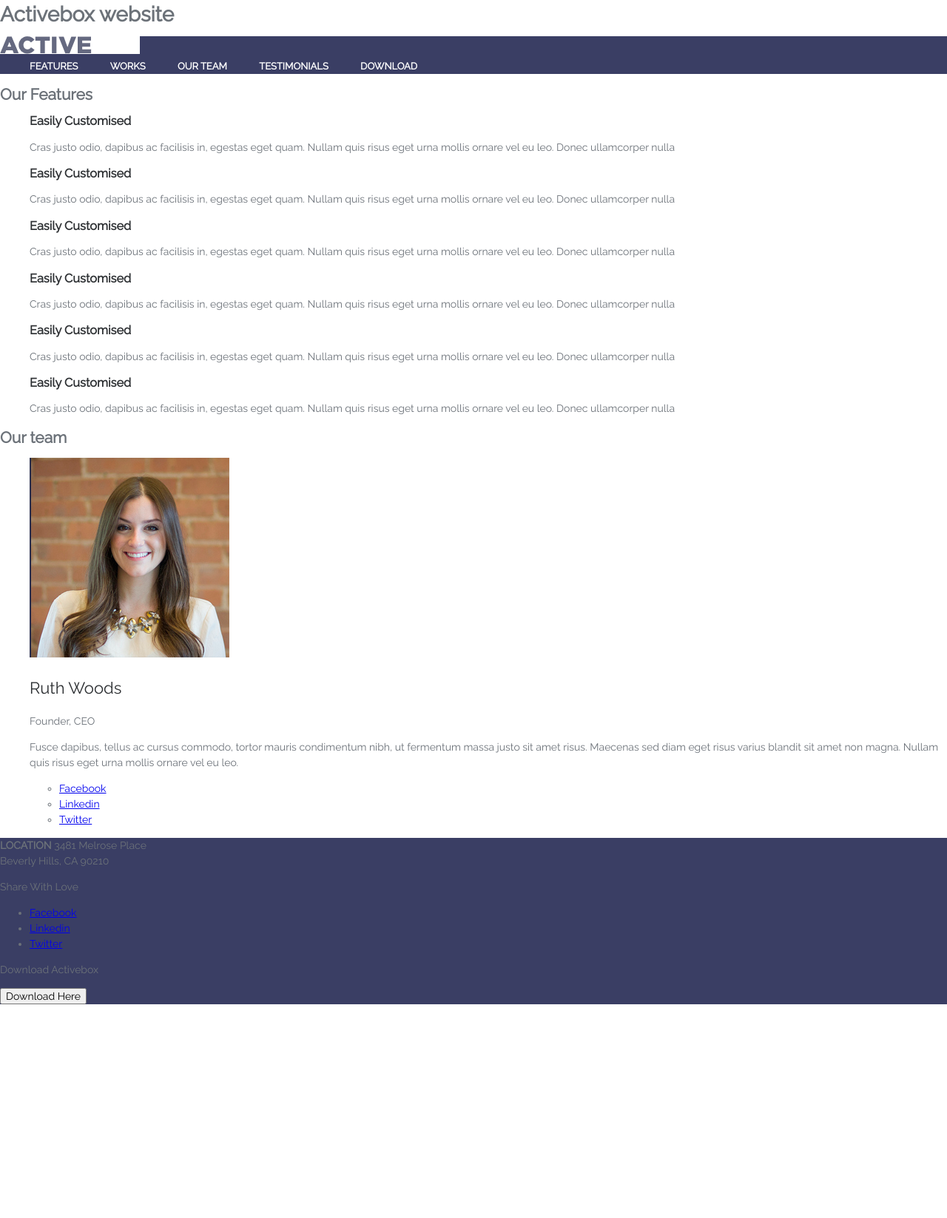
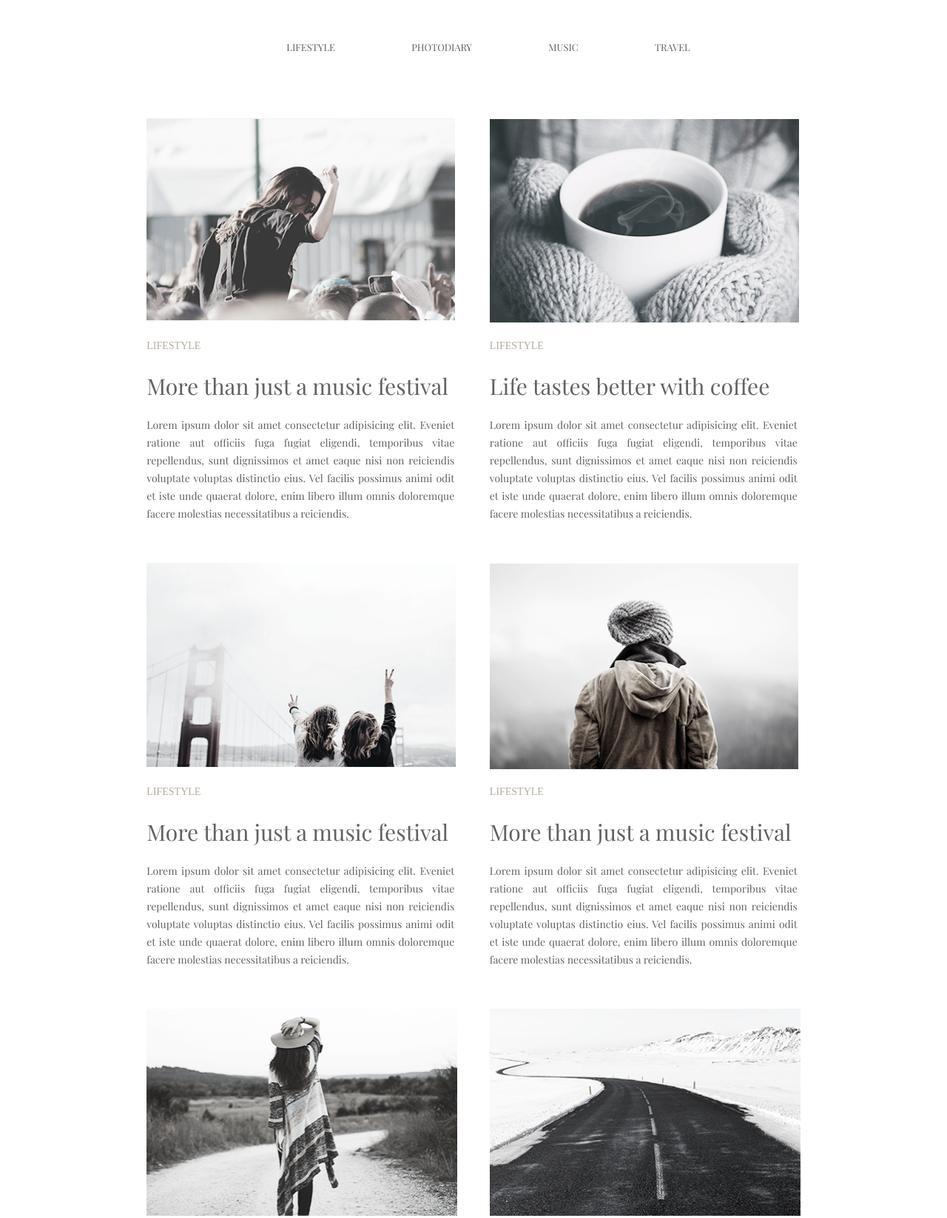
Before and after one commit to ValeriiKovalenko/goit-fe-course, a plain HTML site: page HTML:CSS/Module-02/index.html in a window 1280 px wide. Shown: the part 10-1657 px from the top of the page at 74% size. Before the commit the page ends 1368 px from the top, so only its background shows below. Drawn offline with nearby package versions, Linux system fonts and the light colour scheme.

Commit message:
module2hw

```diff
--- a/HTML:CSS/Module-02/CSS/styles.css
+++ /dev/null
@@ -1,59 +0,0 @@
-
-body {
-    font-family: 'Raleway', sans-serif;
-    color: #6c7279;
-font-size: 14px;
-line-height: 21px;
-}
-.page-header {
-    background-color: #3a3e64;
-
-}
-.site-navigation {
-    font-size: 13px;
-    list-style: none;
-}
-.site-navigation a {
-    color: #ffffff;
-    font-weight: 700;
-    text-transform: uppercase;
-    text-decoration: none;
-    line-height: 16px;
-}
-.site-navigation :hover {
-    color: #e84545;
-}
-.features-list {
-    list-style: none
-}
-.features-list-item h3  {
-    color: #2d3033;
-    line-height: 17px ;
-}
-.team-list {
-    list-style: none
-}
-.team-list-name {
-    font-size: 22px;
-    line-height: 26px;
-    color: #2d3033
-}
-.team-list-occupation {
-     font-size: 13px;
-      line-height: 16px;
-      color: #e84545;
-
-}
-.page-footer {
-    background-color: #3a3e64;
-}
-ul.site-navigation {
-
-    margin: auto;
-    padding: 0px, 0px, 0px, 50px;
-}
-li.site-navigation-item {
-    display: inline;
-    margin-right: 40px;
-    text-align: center;
-}
--- a/HTML:CSS/Module-02/index.html
+++ b/HTML:CSS/Module-02/index.html
@@ -5,104 +5,90 @@
     <meta charset="UTF-8">
     <meta name="viewport" content="width=device-width, initial-scale=1.0">
     <meta http-equiv="X-UA-Compatible" content="ie=edge">
-    <title>Document</title>
-    <link rel="stylesheet" href="CSS/normalize.css">
-    <link href="https://fonts.googleapis.com/css?family=Raleway" rel="stylesheet">
-    <link rel="stylesheet" href="CSS/styles.css">
+    <title>HT</title>
+    <link rel="stylesheet" href="normalize.css">
+    <link href="https://fonts.googleapis.com/css?family=Playfair+Display:400,700" rel="stylesheet">
+    <link href="https://fonts.googleapis.com/css?family=Ubuntu:300" rel="stylesheet">
+    <link rel="stylesheet" href="styles.css">
 </head>
 
 <body>
-    <h1>Activebox website</h1>
+    <h1 class="visually-hidden">Site menu</h1>
     <header class="page-header">
-        <nav><a href="" class="site-logo">
-                <img src="img/logo.png" alt="site logo" width="189px" height="24px"></a>
-            <ul class="site-navigation">
-                <li class="site-navigation-item"><a href="#">Features</a></li>
-                <li class="site-navigation-item"><a href="#">Works</a></li>
-                <li class="site-navigation-item"><a href="#">Our team</a></li>
-                <li class="site-navigation-item"><a href="#">Testimonials </a></li>
-                <li class="site-navigation-item"><a href="#">Download</a></li>
+        <nav class="site-navigation">
+            <ul class="site-navigation-title">
+                <li class="site-navigation-item"><a href="#">Lifestyle</a></li>
+                <li class="site-navigation-item"><a href="#">Photodiary</a></li>
+                <li class="site-navigation-item"><a href="#">Music</a></li>
+                <li class="site-navigation-item"><a href="#">Travel</a></li>
 
             </ul>
+
         </nav>
     </header>
     <main>
-    <section class="features">
-        <h2 class="features-title">Our Features </h2>
+        <section class="article">
+            <h2 class="visually-hidden">Articles</h2>
+            <ul class="article-list">
+                <li><img src="img/img1.png" alt="" width="420px" height="280px">
+                    <p class="article-class">LIFESTYLE</p>
+                    <h3 class="article-header">More than just a music festival</h3>
+                    <p class="article-text">Lorem ipsum dolor sit amet consectetur adipisicing elit. Eveniet ratione
+                        aut officiis fuga fugiat eligendi, temporibus vitae repellendus, sunt dignissimos et amet eaque
+                        nisi non reiciendis voluptate voluptas distinctio eius. Vel facilis possimus animi odit et iste
+                        unde quaerat dolore, enim libero illum omnis doloremque facere molestias necessitatibus a
+                        reiciendis.</p>
+                </li>
+                <li><img src="img/img2.png" alt="" width="420px" height="280px">
+                    <p class="article-class">LIFESTYLE</p>
+                    <h3 class="article-header">Life tastes better with coffee</h3>
+                    <p class="article-text">Lorem ipsum dolor sit amet consectetur adipisicing elit. Eveniet ratione
+                        aut officiis fuga fugiat eligendi, temporibus vitae repellendus, sunt dignissimos et amet eaque
+                        nisi non reiciendis voluptate voluptas distinctio eius. Vel facilis possimus animi odit et iste
+                        unde quaerat dolore, enim libero illum omnis doloremque facere molestias necessitatibus a
+                        reiciendis.</p>
+                    </li>
+                    <li><img src="img/img3.png" alt="" width="420px" height="280px">
+                        <p class="article-class">LIFESTYLE</p>
+                        <h3 class="article-header">More than just a music festival</h3>
+                        <p class="article-text">Lorem ipsum dolor sit amet consectetur adipisicing elit. Eveniet ratione
+                            aut officiis fuga fugiat eligendi, temporibus vitae repellendus, sunt dignissimos et amet eaque
+                            nisi non reiciendis voluptate voluptas distinctio eius. Vel facilis possimus animi odit et iste
+                            unde quaerat dolore, enim libero illum omnis doloremque facere molestias necessitatibus a
+                            reiciendis.</p>
+                    </li>
+                    <li><img src="img/img4.png" alt="" width="420px" height="280px">
+                        <p class="article-class">LIFESTYLE</p>
+                        <h3 class="article-header">More than just a music festival</h3>
+                        <p class="article-text">Lorem ipsum dolor sit amet consectetur adipisicing elit. Eveniet ratione
+                            aut officiis fuga fugiat eligendi, temporibus vitae repellendus, sunt dignissimos et amet eaque
+                            nisi non reiciendis voluptate voluptas distinctio eius. Vel facilis possimus animi odit et iste
+                            unde quaerat dolore, enim libero illum omnis doloremque facere molestias necessitatibus a
+                            reiciendis.</p>
+                    </li>
+                    <li><img src="img/img5.png" alt="" width="420px" height="280px">
+                        <p class="article-class">LIFESTYLE</p>
+                        <h3 class="article-header">More than just a music festival</h3>
+                        <p class="article-text">Lorem ipsum dolor sit amet consectetur adipisicing elit. Eveniet ratione
+                            aut officiis fuga fugiat eligendi, temporibus vitae repellendus, sunt dignissimos et amet eaque
+                            nisi non reiciendis voluptate voluptas distinctio eius. Vel facilis possimus animi odit et iste
+                            unde quaerat dolore, enim libero illum omnis doloremque facere molestias necessitatibus a
+                            reiciendis.</p>
+                    </li>
+                    <li><img src="img/img6.png" alt="" width="420px" height="280px">
+                        <p class="article-class">LIFESTYLE</p>
+                        <h3 class="article-header">More than just a music festival</h3>
+                        <p class="article-text">Lorem ipsum dolor sit amet consectetur adipisicing elit. Eveniet ratione
+                            aut officiis fuga fugiat eligendi, temporibus vitae repellendus, sunt dignissimos et amet eaque
+                            nisi non reiciendis voluptate voluptas distinctio eius. Vel facilis possimus animi odit et iste
+                            unde quaerat dolore, enim libero illum omnis doloremque facere molestias necessitatibus a
+                            reiciendis.</p>
+                    </li>
+                    <button class="load-more-button"> Load more</button>
+            </ul>
 
-        <ul class="features-list">
-            <li class="features-list-item">
-                <h3>Easily Customised</h3>
-                <p>Cras justo odio, dapibus ac facilisis in, egestas eget quam. Nullam quis risus eget urna mollis
-                    ornare vel eu leo. Donec ullamcorper nulla </p>
-            </li>
-            <li class="features-list-item">
-                <h3>Easily Customised</h3>
-                <p>Cras justo odio, dapibus ac facilisis in, egestas eget quam. Nullam quis risus eget urna mollis
-                    ornare vel eu leo. Donec ullamcorper nulla </p>
-            </li>
-            <li class="features-list-item">
-                <h3>Easily Customised</h3>
-                <p>Cras justo odio, dapibus ac facilisis in, egestas eget quam. Nullam quis risus eget urna mollis
-                    ornare vel eu leo. Donec ullamcorper nulla </p>
-            </li>
-            <li class="features-list-item">
-                <h3>Easily Customised</h3>
-                <p>Cras justo odio, dapibus ac facilisis in, egestas eget quam. Nullam quis risus eget urna mollis
-                    ornare vel eu leo. Donec ullamcorper nulla </p>
-            </li>
-            <li class="features-list-item">
-                <h3>Easily Customised</h3>
-                <p>Cras justo odio, dapibus ac facilisis in, egestas eget quam. Nullam quis risus eget urna mollis
-                    ornare vel eu leo. Donec ullamcorper nulla </p>
-            </li>
-            <li class="features-list-item">
-                <h3>Easily Customised</h3>
-                <p>Cras justo odio, dapibus ac facilisis in, egestas eget quam. Nullam quis risus eget urna mollis
-                    ornare vel eu leo. Donec ullamcorper nulla </p>
-            </li>
-
-        </ul>
-    </section>
-
-    <section class="team">
-        <h2 class="team-title">Our team</h2>
-        <ul class="team-list">
-            <li class="team-list-item">
-                <img class="team-list-image" src="img/team1.png" alt="team member" width="270" height="270">
-                <p class="team-list-name">Ruth Woods</p>
-                <p class="team-list-occipaton">Founder, CEO</p>
-                <p class="team-list-about">Fusce dapibus, tellus ac cursus commodo, tortor mauris condimentum nibh, ut
-                    fermentum massa justo sit amet risus. Maecenas sed diam eget risus varius blandit sit amet non
-                    magna. Nullam quis risus eget urna mollis ornare vel eu leo.</p>
-                    <ul class="team-list-socials">
-                        <li><a href="#">Facebook</a></li>
-                        <li><a href="#">Linkedin</a></li>
-                        <li><a href="#">Twitter</a></li>
-                    </ul>
-            </li>
-        </ul>
-    </section>
-</main>
-<footer class="page-footer">
-    <p class="location">
-        <b>LOCATION</b>
-        3481 Melrose Place <br>
-Beverly Hills, CA 90210
-    </p>
-    <div class="footer-socials">
-        <p>Share With Love</p>
-        <ul class="footer-socials-list">
-                <li><a href="#">Facebook</a></li>
-                <li><a href="#">Linkedin</a></li>
-                <li><a href="#">Twitter</a></li>
-            </ul>
-    </div>
-    <div class="download">
-        <p>Download Activebox</p>
-        <button>Download Here</button>
-    </div>
-</footer>
+        </section>
+    </main>
 
 </body>
 
--- /dev/null
+++ b/HTML:CSS/Module-02/styles.css
@@ -0,0 +1,133 @@
+body {
+    font-family: 'Playfair Display', 'Ubuntu:300', serif;
+    color: #6c7279;
+    font-size: 14px;
+    line-height: 21px;
+}
+
+
+.site-navigation {
+    font-size: 13px;
+    list-style: none;
+    text-align: center;
+}
+
+.site-navigation-item a {
+    color: #626262;
+    font-weight: normal;
+    text-transform: uppercase;
+    text-decoration: none;
+    line-height: 16px;
+
+}
+
+.site-navigation :hover {
+    color: #03a9f4;
+
+}
+
+ul.site-navigation {
+    display: block;
+    margin: auto;
+
+
+
+}
+
+li.site-navigation-item {
+    display: inline-block;
+    padding: 50px;
+    text-align: center;
+
+
+
+}
+
+ul.article-list {
+    width: 960px;
+    display: block;
+    list-style: none;
+    text-align: center;
+    margin-left: auto;
+    margin-right: auto;
+    padding: 0px;
+
+
+}
+
+.article-list li {
+    width: 470;
+    text-decoration: none;
+    display: inline-block;
+    margin: 20px;
+
+}
+
+p {
+    width: 416px;
+    text-align: justify;
+
+}
+
+.article-class {
+    color:#b4ad9e;
+    font-family: "Ubuntu:300";
+font-weight: 300;
+width: 408px;
+height: 25px;
+font-size: 14px;
+}
+
+.article-header {
+
+font-size: 30px;
+color: #626262;
+font-family: "Playfair Display";
+font-weight: 400;
+text-align: left;
+
+}
+
+.article-text {
+
+font-size: 14px;
+line-height: 24px;
+color: #626262;
+font-family: "Playfair Display";
+font-weight: 400;
+}
+
+.visually-hidden:not(:focus):not(:active),
+input[type="checkbox"].visually-hidden,
+input[type="radio"].visually-hidden {
+    position: absolute;
+    width: 1px;
+    height: 1px;
+    margin: -1px;
+    border: 0;
+    padding: 0;
+    white-space: nowrap;
+    clip-path: inset(100%);
+    clip: rect(0 0 0 0);
+    overflow: hidden;
+}
+
+.load-more-button {
+
+    display: inline-block;
+    width: 164px;
+    height: 60px;
+    text-decoration: none;
+    font-size: 20px;
+    line-height: 24px;
+    color: #626262;
+    font-family: "Playfair Display";
+    font-weight: 400;
+    user-select: none;
+    background: transparent;
+    border-color: #626262;
+
+}
+.load-more-button :hover span {
+
+}
```
Also changed, not shown: HTML:CSS/Module-02/CSS/style.css (deleted), HTML:CSS/Module-02/img/img1.png (added), HTML:CSS/Module-02/img/img2.png (added), HTML:CSS/Module-02/img/img3.png (added), HTML:CSS/Module-02/img/img4.png (added), HTML:CSS/Module-02/img/img5.png (added), HTML:CSS/Module-02/img/img6.png (added), HTML:CSS/Module-02/img/logo.png (deleted), HTML:CSS/Module-02/img/team1.png (deleted), HTML:CSS/Module-02/normalize.css (renamed from HTML:CSS/Module-02/CSS/normalize.css).
